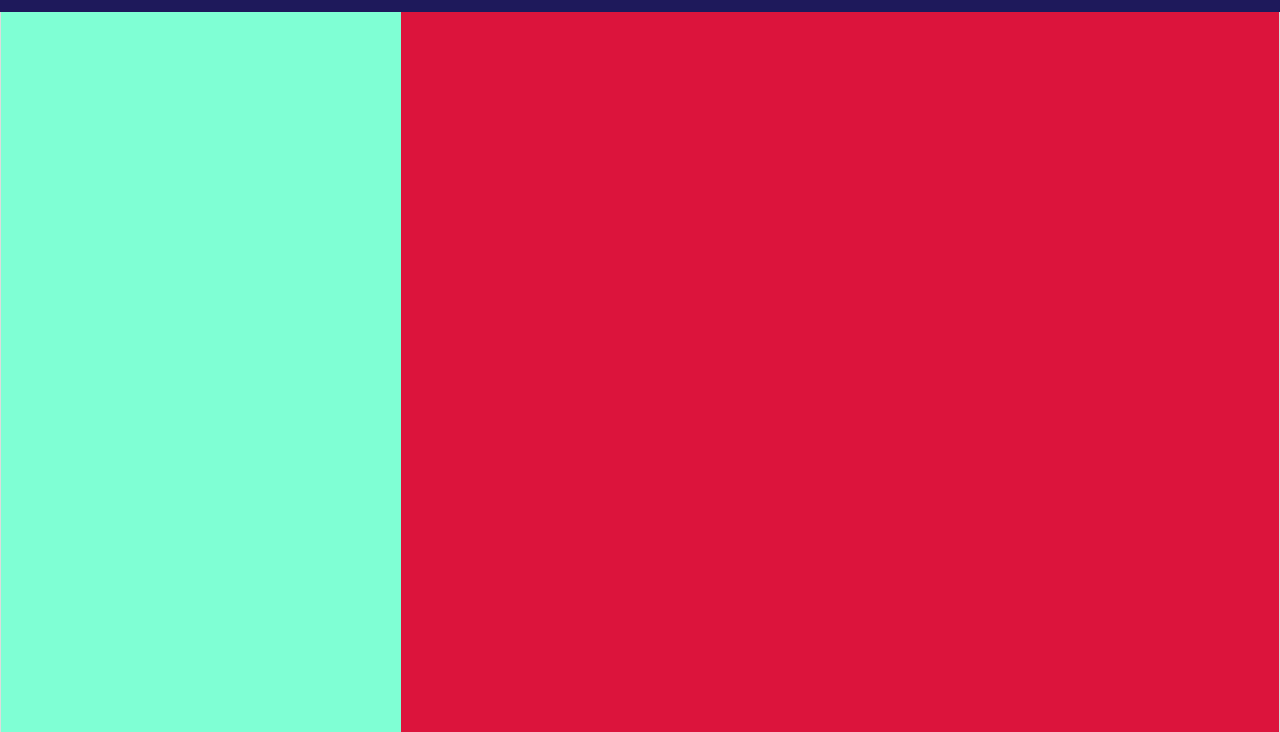
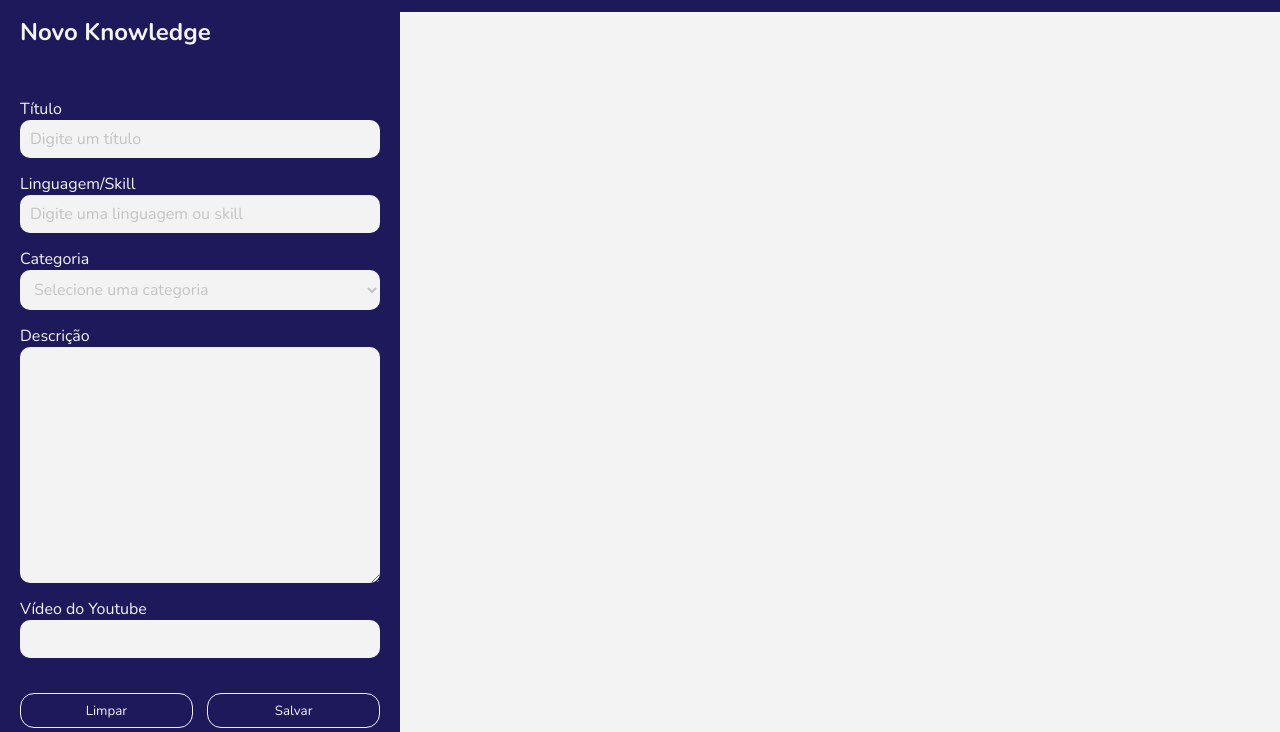
Before and after one commit to jtspinelli/dev-in-knowledge, a website: page index.html in a window 1280 px wide. Shown: the part 68-800 px from the top of the page. Drawn offline with nearby package versions, Linux system fonts and the light colour scheme.

Commit message:
add form

```diff
--- a/index.html
+++ b/index.html
@@ -7,6 +7,7 @@
     <title>DEVinKnowledge</title>
     <link rel="stylesheet" href="css/style.css">
     <script src="https://kit.fontawesome.com/3a51d99d0c.js" crossorigin="anonymous"></script>
+    <script src="scripts/form.js" defer type="module"></script>
 </head>
 <body>
     <header id="page-header">
@@ -23,8 +24,46 @@
     </header>
 
     <main>
-        <aside id="form-area">
+        <aside id="form-area"  style="color: white;">
+            <h1>Novo Knowledge</h1>
 
+            <form id="form-add-knowledge">
+                <div>
+                    <label for="titulo">Título</label>
+                    <input type="text" id="titulo" placeholder="Digite um título" minlength="8" maxlength="64" required>
+                </div>
+
+                <div>
+                    <label for="linguagem-skill">Linguagem/Skill</label>
+                    <input type="text" id="linguagem-skill" placeholder="Digite uma linguagem ou skill" minlength="2" maxlength="16" required>
+                </div>
+
+                <div>
+                    <label for="categoria">Categoria</label>
+                    <select id="categoria" class="placeholder-prata" required>
+                        <option value="" selected disabled>Selecione uma categoria</option>
+                        <option value="FrontEnd">FrontEnd</option>
+                        <option value="BackEnd">BackEnd</option>
+                        <option value="FullStack">FullStack</option>
+                        <option value="Comportamental/Soft">Comportamental/Soft</option>
+                    </select>
+                </div>
+
+                <div>
+                    <label for="descricao">Descrição</label>
+                    <textarea id="descricao" cols="30" rows="10" minlength="16" maxlength="512" required></textarea>
+                </div>
+
+                <div>
+                    <label for="youtube-video">Vídeo do Youtube</label>
+                    <input type="text" pattern="^((?:https?:)?\/\/)?((?:www|m)\.)?((?:youtube(-nocookie)?\.com|youtu.be))(\/(?:[\w\-]+\?v=|embed\/|v\/)?)([\w\-]+)(\S+)?$" title="Ex.: https://www.youtube.com/watch?v=vUutn2sm8v0">
+                </div>
+
+                <div>
+                    <button class="form-btn btn-reset" type="reset">Limpar</button>
+                    <button class="form-btn btn-save" type="submit">Salvar</button>
+                </div>
+            </form>
         </aside>
 
         <div id="main-content">
--- a/public/css/style.css
+++ b/public/css/style.css
@@ -9,10 +9,14 @@
 }
 
 :root {
-    --prata: #dadadb;
+    --prata: #f3f3f3;
+    --prata-dark: #c4c4c4;
     --roxo: #1e195b;
+    --lilas: #b7a4ff;
     --page-header-height: 80px;
-    --form-area-width: 400px
+    --form-area-width: 400px;
+    --green: #55ff55;
+    --yellow: #ffec55;
 }
 
 body {
@@ -32,6 +36,29 @@ body {
     display: flex !important;
     justify-content: center;
     align-items: center;
+}
+
+.form-btn {
+    padding: 5px;
+    width: 48%;
+    border: 1px solid var(--prata);
+    border-radius: 14px;
+    height: 35px;
+    color: var(--prata);
+    background-color: var(--roxo);
+}
+
+.form-btn:hover {
+    border: none;
+    color: black;
+}
+
+.btn-save:hover {
+    background-color: var(--green);
+}
+
+.btn-reset:hover {
+    background-color: var(--yellow);
 }
 
 #page-header {
@@ -59,7 +86,7 @@ body {
     width: 50px;
     display: flex;
     font-size: 2rem;
-    color: var(--prata);
+    color: var(--prata-dark);
 }
 
 #logo-container i {
@@ -82,20 +109,80 @@ main {
     max-width: 1366px;
     height: calc(100% - var(--page-header-height));
     margin: 0 auto;
-    border-left: 1px solid gainsboro;
-    border-right: 1px solid gainsboro;
+    /* border-left: 1px solid gainsboro;
+    border-right: 1px solid gainsboro; */
 }
 
 #form-area {
-    background-color: aquamarine;
+    background-color: var(--roxo);
     width: var(--form-area-width);
     height: 100%;
     position: absolute;
+    padding: 20px;
+    display: flex;
+    flex-direction: column;
+    justify-content: center;
+    gap: 50px;
 }
 
 #main-content {
-    background-color: crimson;
+    background-color: var(--prata);
     height: 100%;
     width: calc(100% - var(--form-area-width));
     margin-left: var(--form-area-width);
 }
+
+#form-add-knowledge {
+    display: flex;
+    flex-direction: column;
+    gap: 15px;
+}
+
+#form-area > h1 {
+    color: var(--prata);
+}
+
+#form-area form > div:not(:last-child) {
+    display: flex;
+    flex-direction: column;
+}
+
+#form-area form > div:last-child {
+    display: flex;
+    justify-content: space-between;
+    margin-top: 20px;
+}
+
+#form-area label {
+    font-size: 1rem;
+    color: var(--prata);
+}
+
+#form-area input, #form-area select, #form-area textarea {
+    padding: 8px 10px;
+    border-radius: 10px;
+    border: none;
+    color: var(--roxo);
+    font-weight: 600;
+    font-size: 1rem;
+    background-color: var(--prata);
+}
+
+#form-area input:focus-visible, #form-area select:focus-visible, #form-area textarea:focus-visible {
+    outline-color: var(--lilas);
+    outline-width: 2px;
+    outline-style: solid;
+}
+
+#form-area input::placeholder, #form-area select.placeholder-prata{
+    color: var(--prata-dark);
+    font-weight: 300;
+}
+
+#form-area select.placeholder-prata option, #form-area select option {
+    color: var(--roxo);
+}
+
+#form-area select option:hover {
+    background-color: var(--lilas);
+}
--- /dev/null
+++ b/public/scripts/form.js
@@ -0,0 +1,9 @@
+const selectCategoria = document.getElementById('categoria');
+
+selectCategoria.addEventListener('change', () => {
+    removerCategoria(selectCategoria, 'placeholder-prata');
+})
+
+function removerCategoria(elemento, categoria) {
+    elemento.classList.remove(categoria);
+}
```
